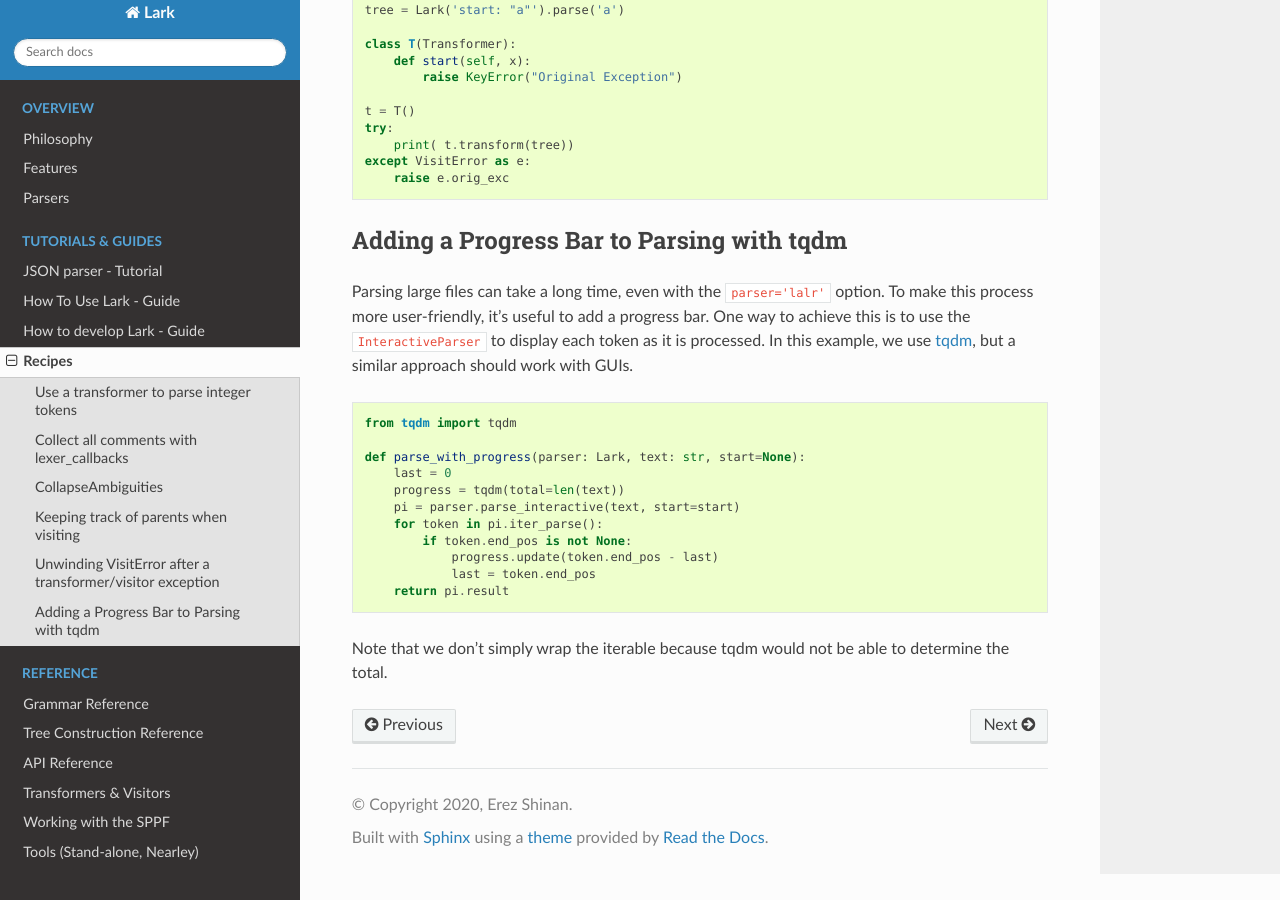
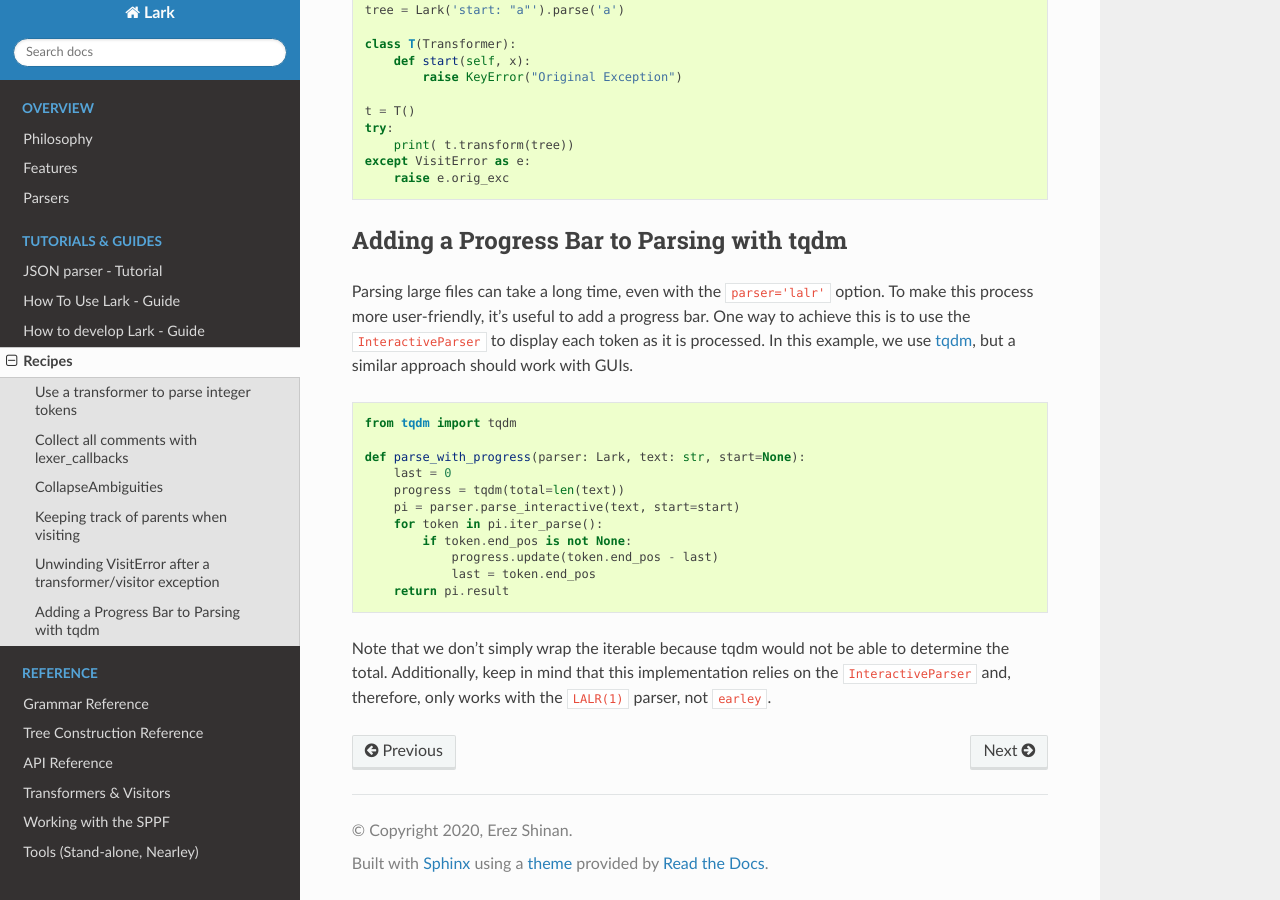
Before and after one commit to lark-parser/lark, a Sphinx documentation site: the page built from docs/recipes.md, in a window 1280 px wide and 900 px high, scrolled down 3410 px. Built offline with Sphinx 7.4.7 and the Read the Docs theme 2.0.0, drawn with Linux system fonts in a browser that asks for light colours; pages that are not in the unit, such as notebooks, are missing from menus.

Commit message:
Added note about the recipe only works with lalr

````diff
--- a/docs/recipes.md
+++ b/docs/recipes.md
@@ -192,4 +192,4 @@ def parse_with_progress(parser: Lark, text: str, start=None):
     return pi.result
 ```
 
-Note that we don't simply wrap the iterable because tqdm would not be able to determine the total.
+Note that we don't simply wrap the iterable because tqdm would not be able to determine the total. Additionally, keep in mind that this implementation relies on the `InteractiveParser` and, therefore, only works with the `LALR(1)` parser, not `earley`.
````
